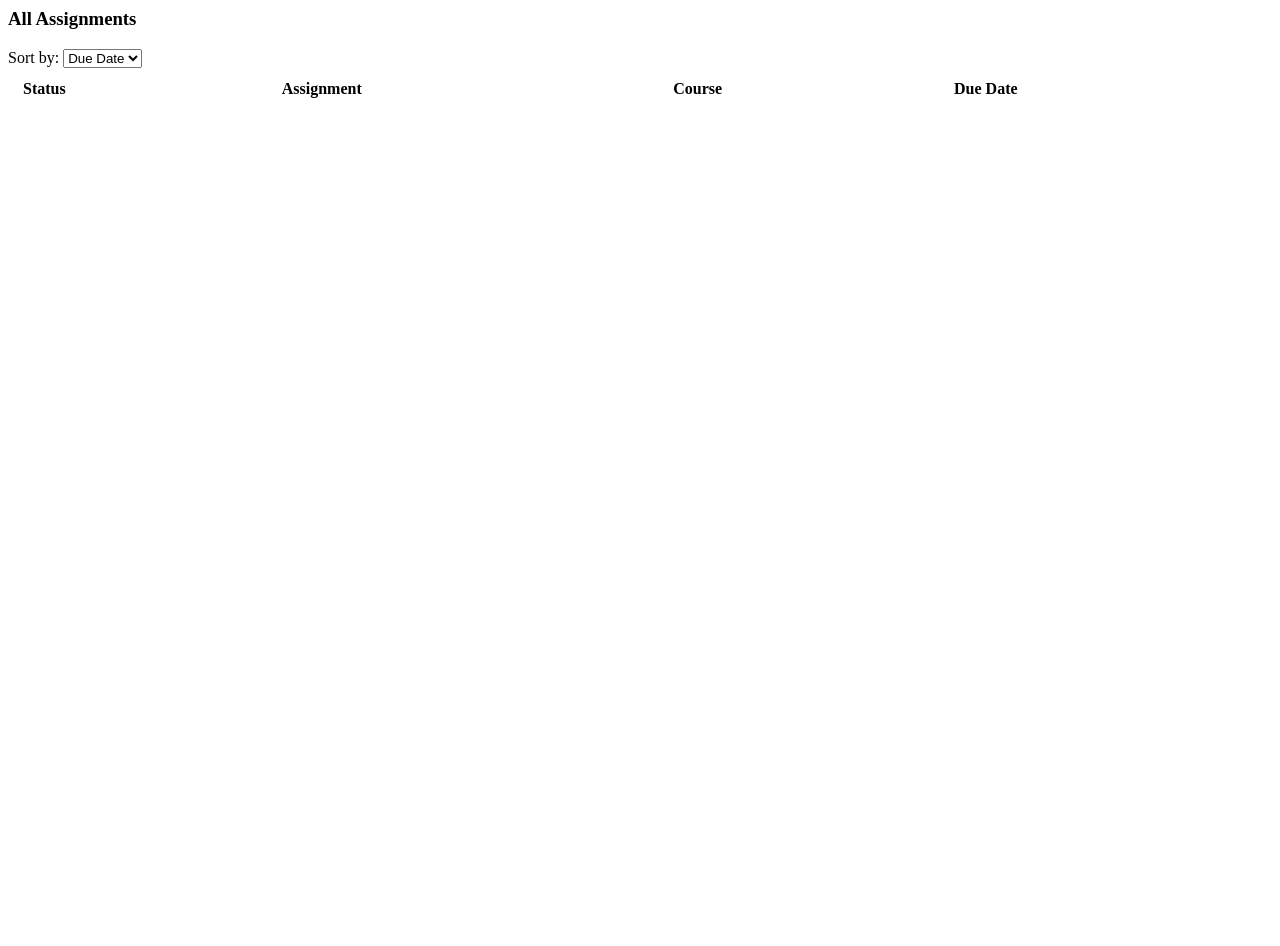
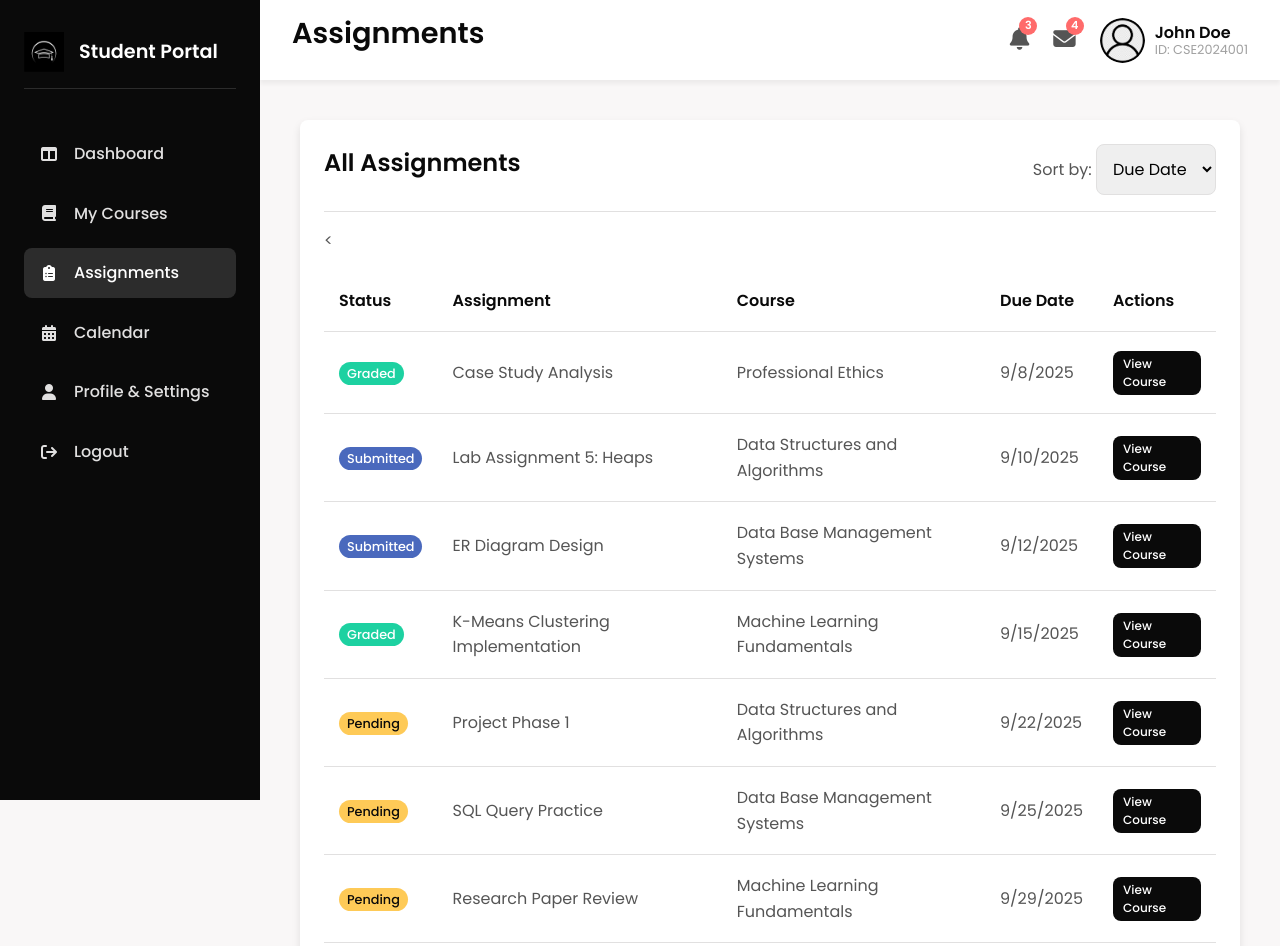
Before and after one commit to Rahul-Rajesh04/student-dashboard, a plain HTML site: page assignments.html in a window 1280 px wide. Shown: the top 946 px of the page. Before the commit the page ends 800 px from the top, so only its background shows below. Drawn offline with Linux system fonts and the light colour scheme.

Commit message:
Working Assignments

```diff
--- a/assignments.html
+++ b/assignments.html
@@ -1,3 +1,50 @@
+<!DOCTYPE html>
+<html lang="en">
+<head>
+    <meta charset="UTF-8">
+    <meta name="viewport" content="width=device-width, initial-scale=1.0">
+    <title>Assignments - Student Portal</title>
+    <link rel="stylesheet" href="css/style.css">
+    <link rel="stylesheet" href="https://cdnjs.cloudflare.com/ajax/libs/font-awesome/6.5.2/css/all.min.css">
+</head>
+<body>
+    <div class="page-wrapper">
+        <aside class="sidebar">
+            <div class="sidebar-header">
+                <img src="assets/images/logo.png" alt="Portal Logo">
+                <h2>Student Portal</h2>
+            </div>
+            <nav class="sidebar-nav">
+                <ul>
+                    <li><a href="dashboard.html"><i class="fa-solid fa-table-columns icon"></i> Dashboard</a></li>
+                    <li><a href="courses.html"><i class="fa-solid fa-book icon"></i> My Courses</a></li>
+                    <li><a href="assignments.html" class="active"><i class="fa-solid fa-clipboard-list icon"></i> Assignments</a></li>
+                    <li><a href="calendar.html"><i class="fa-solid fa-calendar-days icon"></i> Calendar</a></li>
+                    <li><a href="profile.html"><i class="fa-solid fa-user icon"></i> Profile & Settings</a></li>
+                    <li><a href="login.html"><i class="fa-solid fa-arrow-right-from-bracket icon"></i> Logout</a></li>
+                </ul>
+            </nav>
+        </aside>
+
+        <div class="main-content">
+            <header class="header">
+                <div class="header-left">
+                    <button class="mobile-menu-button"><i class="fa-solid fa-bars"></i></button>
+                    <h1 class="header-title">Assignments</h1>
+                </div>
+                <div class="header-right">
+                    <a href="#" class="header-icon"><i class="fa-solid fa-bell"></i><span class="notification-badge">3</span></a>
+                    <a href="#" class="header-icon"><i class="fa-solid fa-envelope"></i><span class="notification-badge">4</span></a>
+                    <div class="profile-info">
+                        <img src="assets/images/profile-pic.png" alt="Profile Picture">
+                        <div class="profile-text">
+                            <span class="profile-name" id="user-name">John Doe</span>
+                            <span class="profile-id" id="user-id">ID: CSE2024001</span>
+                        </div>
+                    </div>
+                </div>
+            </header>
+
             <main class="page-content">
                 <div class="card">
                     <div class="card-header">
@@ -13,13 +60,13 @@
                     </div>
                     <div class="assignments-table-container">
                         <table>
-                <thead>
+                            <<thead>
                                 <tr>
                                     <th>Status</th>
                                     <th>Assignment</th>
                                     <th>Course</th>
                                     <th>Due Date</th>
-                    </tr>
+                                    <th>Actions</th> </tr>
                             </thead>
                             <tbody id="assignments-table-body">
                                 </tbody>
@@ -27,8 +74,8 @@
                     </div>
                 </div>
             </main>
-<style>
-    table { width: 100%; border-collapse: collapse; }
-    th, td { padding: 12px 15px; text-align: left; border-bottom: 1px solid var(--color-light-gray-2); }
-    th { font-weight: 600; color: var(--color-primary); }
-</style>
+        </div>
+    </div>
+    <script src="js/script.js"></script>
+</body>
+</html>
--- a/css/style.css
+++ b/css/style.css
@@ -491,3 +491,38 @@ a:hover {
         grid-template-columns: 1fr;
     }
 }
+
+    /* =================================== */
+/* ASSIGNMENTS PAGE STYLES             */
+/* =================================== */
+
+.assignments-table-container table {
+    width: 100%;
+    border-collapse: collapse;
+    margin-top: 1rem;
+}
+
+.assignments-table-container th,
+.assignments-table-container td {
+    padding: 18px 15px;
+    text-align: left;
+    border-bottom: 1px solid var(--color-light-gray-2);
+    vertical-align: middle;
+}
+
+.assignments-table-container th {
+    font-weight: 600;
+    color: var(--color-primary);
+}
+
+.assignments-table-container tbody tr:hover {
+    background-color: var(--color-light-gray-1);
+}
+
+/* Reusable small button style for the assignments table */
+.assignments-table-container .btn-small {
+    padding: 4px 10px;
+    font-size: 0.75rem;
+    font-weight: 500;
+    line-height: 1.5;
+}
--- a/js/script.js
+++ b/js/script.js
@@ -115,6 +115,9 @@ document.addEventListener('DOMContentLoaded', () => {
     /**
      * Renders all assignments into the master assignment table.
      */
+    /**
+     * Renders all assignments into the master assignment table.
+     */
     function renderAllAssignments() {
         const tableBody = document.getElementById('assignments-table-body');
         const sortControl = document.getElementById('sort-assignments');
@@ -138,12 +141,16 @@ document.addEventListener('DOMContentLoaded', () => {
             tableBody.innerHTML = ''; // Clear table
             assignmentsToRender.forEach(assignment => {
                 const course = mockData.courses.find(c => c.id === assignment.courseId);
+                // MODIFICATION: Added a new table cell (<td>) with the "View Course" button
                 const rowHTML = `
                     <tr>
                         <td><span class="status-badge ${assignment.status.toLowerCase()}">${assignment.status}</span></td>
                         <td>${assignment.title}</td>
                         <td>${course.name}</td>
                         <td>${new Date(assignment.dueDate).toLocaleDateString()}</td>
+                        <td>
+                            <a href="course_detail.html?courseId=${course.id}" class="btn btn-primary btn-small">View Course</a>
+                        </td>
                     </tr>`;
                 tableBody.innerHTML += rowHTML;
             });
```
Lines whose indentation alone changed are shown as unchanged.
